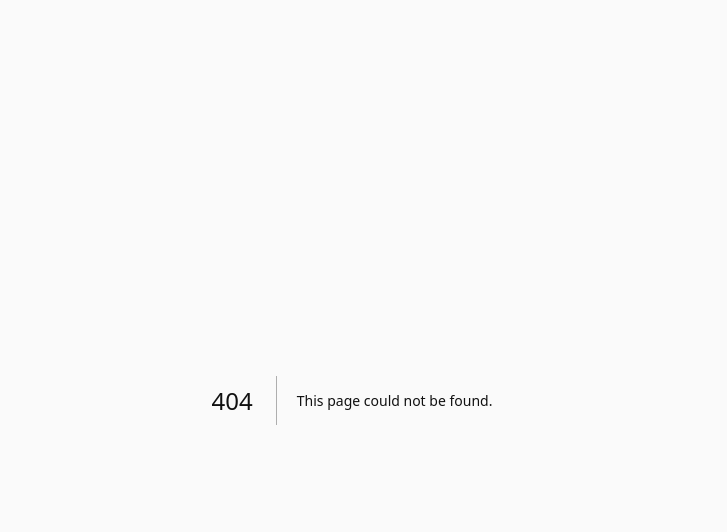
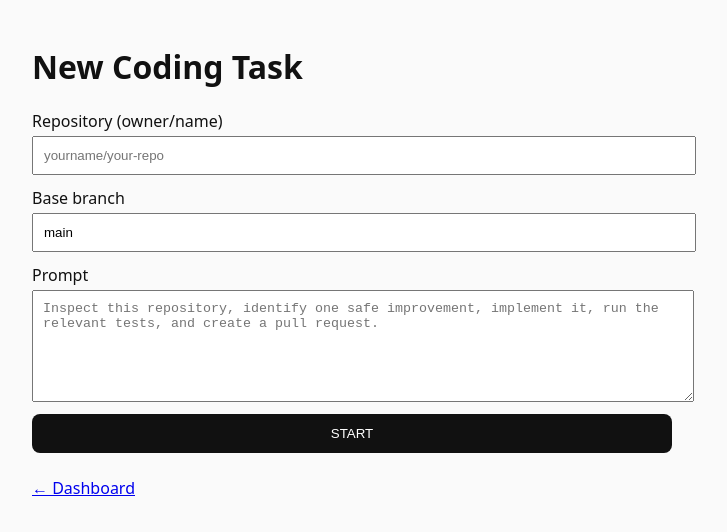
Before and after one commit to shukanwadhawana-cloud/Personal-AI-bot, a Next.js app: page /tasks/new in a window 1280 px wide. Before the commit this address had no page. Shown: the top 532 px of the page, without its empty margins (288-1015 px from the left). Built offline with nearby package versions, Linux system fonts and the light colour scheme.

Commit message:
Phase 2 continued: task API routes, new-task UI, dispatch helper, final report skeleton

```diff
--- /dev/null
+++ b/app/api/tasks/route.ts
@@ -0,0 +1,65 @@
+import { NextRequest, NextResponse } from 'next/server';
+import { createTask, listTasks } from '@/lib/tasks';
+
+// NOTE: Replace the in-memory store with a real free DB before production use.
+// Dispatch to GitHub Actions is performed here when secrets are present.
+
+export async function GET() {
+  // In real app: filter by authenticated user
+  const tasks = listTasks('demo-user');
+  return NextResponse.json(tasks);
+}
+
+export async function POST(req: NextRequest) {
+  try {
+    const body = await req.json();
+    const { repository, branch = 'main', prompt } = body;
+    if (!repository || !prompt) {
+      return NextResponse.json({ error: 'repository and prompt required' }, { status: 400 });
+    }
+
+    const task = createTask({
+      userId: 'demo-user', // replace with real auth
+      repository,
+      branch,
+      prompt,
+    });
+
+    // Fire-and-forget dispatch to GitHub Actions (requires GITHUB_TOKEN with workflow scope
+    // and the workflow file present). In production use octokit or fetch to api.github.com.
+    const dispatchUrl = `https://api.github.com/repos/${process.env.CONTROL_PLANE_REPO || 'shukanwadhawana-cloud/Personal-AI-bot'}/actions/workflows/coding-agent.yml/dispatches`;
+    const token = process.env.GITHUB_TOKEN || process.env.AGENT_GITHUB_TOKEN;
+
+    if (token) {
+      try {
+        await fetch(dispatchUrl, {
+          method: 'POST',
+          headers: {
+            Authorization: `Bearer ${token}`,
+            Accept: 'application/vnd.github+json',
+            'X-GitHub-Api-Version': '2022-11-28',
+            'Content-Type': 'application/json',
+          },
+          body: JSON.stringify({
+            ref: 'main',
+            inputs: {
+              task_id: task.id,
+              target_repo: repository,
+              target_branch: branch,
+              prompt,
+              callback_url: process.env.CALLBACK_URL || '',
+            },
+          }),
+        });
+        // Mark running optimistically
+        // updateTask(task.id, { status: 'RUNNING' });
+      } catch (e) {
+        console.error('Dispatch failed', e);
+      }
+    }
+
+    return NextResponse.json({ id: task.id, status: task.status }, { status: 201 });
+  } catch (e: any) {
+    return NextResponse.json({ error: e.message || 'Internal error' }, { status: 500 });
+  }
+}
--- /dev/null
+++ b/app/tasks/new/page.tsx
@@ -0,0 +1,81 @@
+'use client';
+
+import { useState } from 'react';
+
+export default function NewTaskPage() {
+  const [repo, setRepo] = useState('');
+  const [branch, setBranch] = useState('main');
+  const [prompt, setPrompt] = useState('');
+  const [status, setStatus] = useState<'idle' | 'submitting' | 'done' | 'error'>('idle');
+  const [message, setMessage] = useState('');
+
+  async function onSubmit(e: React.FormEvent) {
+    e.preventDefault();
+    setStatus('submitting');
+    setMessage('');
+    try {
+      const res = await fetch('/api/tasks', {
+        method: 'POST',
+        headers: { 'Content-Type': 'application/json' },
+        body: JSON.stringify({ repository: repo, branch, prompt }),
+      });
+      const data = await res.json();
+      if (!res.ok) throw new Error(data.error || 'Failed');
+      setStatus('done');
+      setMessage(`Task ${data.id} queued. You can lock your phone — it will continue on GitHub Actions.`);
+    } catch (err: any) {
+      setStatus('error');
+      setMessage(err.message || 'Error');
+    }
+  }
+
+  return (
+    <main style={{ fontFamily: 'system-ui', padding: '1.5rem', maxWidth: 640, margin: '0 auto' }}>
+      <h1>New Coding Task</h1>
+      <form onSubmit={onSubmit} style={{ display: 'flex', flexDirection: 'column', gap: 12 }}>
+        <label>
+          Repository (owner/name)
+          <input
+            required
+            value={repo}
+            onChange={(e) => setRepo(e.target.value)}
+            placeholder="yourname/your-repo"
+            style={{ display: 'block', width: '100%', padding: 10, marginTop: 4 }}
+          />
+        </label>
+        <label>
+          Base branch
+          <input
+            value={branch}
+            onChange={(e) => setBranch(e.target.value)}
+            style={{ display: 'block', width: '100%', padding: 10, marginTop: 4 }}
+          />
+        </label>
+        <label>
+          Prompt
+          <textarea
+            required
+            rows={6}
+            value={prompt}
+            onChange={(e) => setPrompt(e.target.value)}
+            placeholder="Inspect this repository, identify one safe improvement, implement it, run the relevant tests, and create a pull request."
+            style={{ display: 'block', width: '100%', padding: 10, marginTop: 4 }}
+          />
+        </label>
+        <button
+          type="submit"
+          disabled={status === 'submitting'}
+          style={{ padding: '12px 20px', background: '#111', color: '#fff', border: 'none', borderRadius: 8 }}
+        >
+          {status === 'submitting' ? 'Starting…' : 'START'}
+        </button>
+      </form>
+      {message && (
+        <p style={{ marginTop: 16, color: status === 'error' ? 'crimson' : 'green' }}>{message}</p>
+      )}
+      <p style={{ marginTop: 24 }}>
+        <a href="/">← Dashboard</a>
+      </p>
+    </main>
+  );
+}
```
Also changed, not shown: tsconfig.json (added, +21 -0 lines), 1 other file (tests, documents, lock files or other folders).
